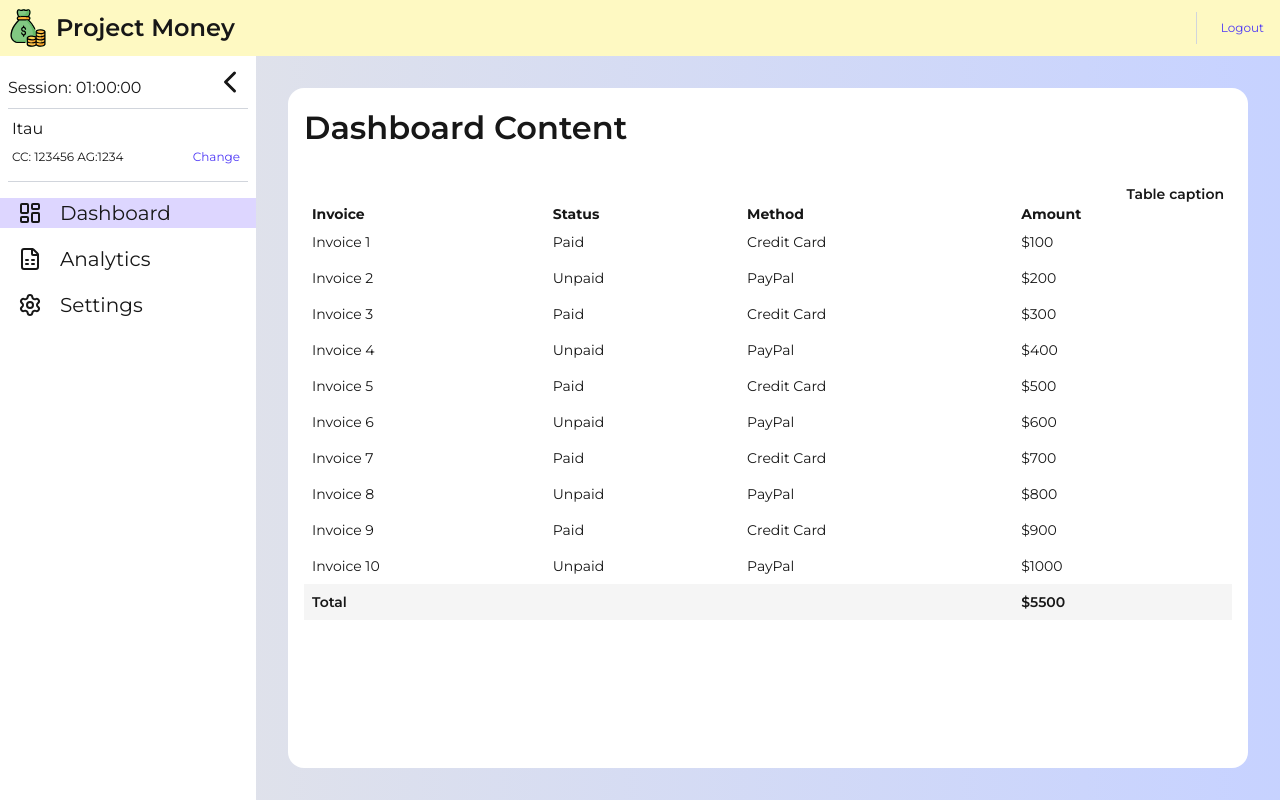
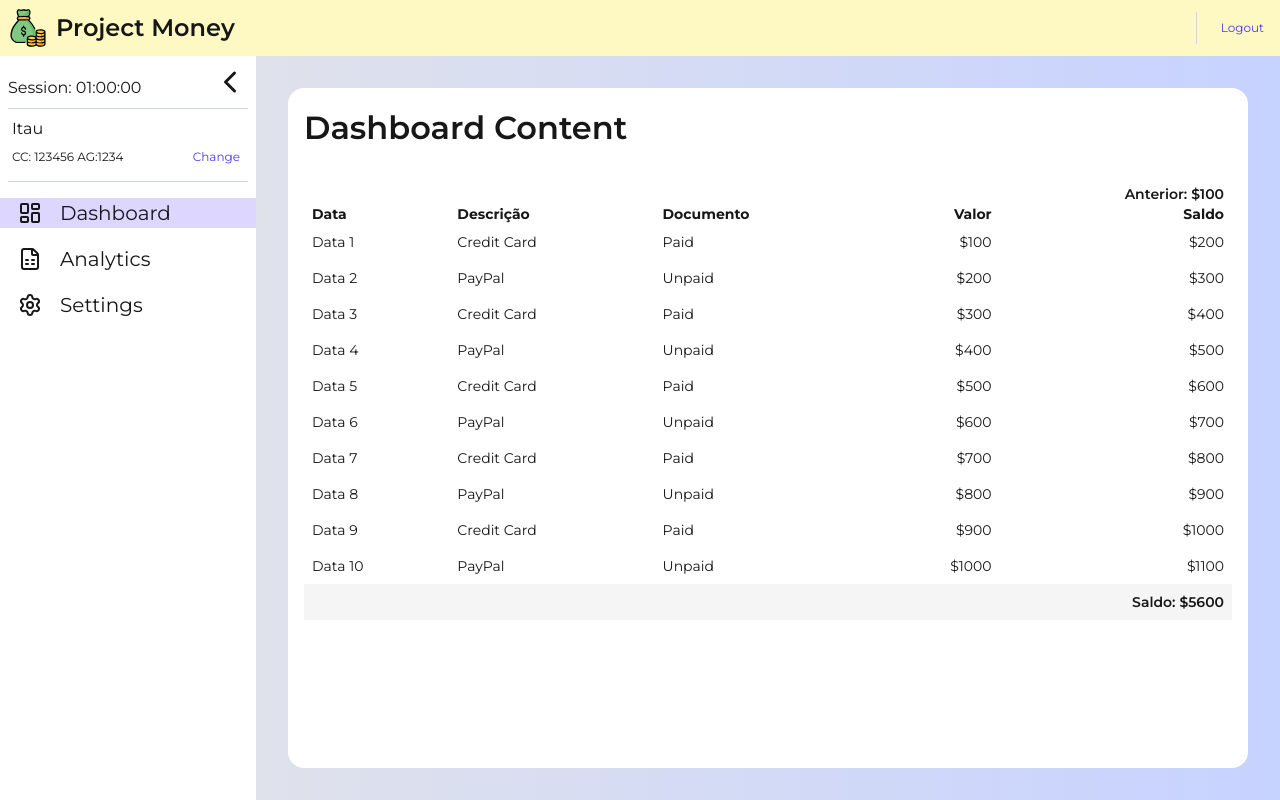
Before and after one commit to dexter2k8/project-money, a Next.js app: page /dashboard in a window 1280 px wide. Built offline with nearby package versions, Linux system fonts and the light colour scheme.

Commit message:
feat: updated table classes and mock column data

```diff
--- a/app/(pages)/dashboard/columns.tsx
+++ b/app/(pages)/dashboard/columns.tsx
@@ -1,37 +1,40 @@
 import { IGridColDef } from "@/components/Table";
 
 interface IInvoice {
-  invoice: string;
-  status: string;
-  method: string;
-  amount: string;
+  date: string;
+  document: string;
+  description: string;
+  value: string;
+  balance: string;
 }
 
 export const columns: IGridColDef<IInvoice>[] = [
   {
-    field: "invoice",
-    headerName: "Invoice",
-    renderFooter: () => "Total",
+    field: "date",
+    headerName: "Data",
+    renderFooter: () => "",
   },
-  { field: "status", headerName: "Status" },
-  { field: "method", headerName: "Method" },
+  { field: "description", headerName: "Descrição" },
+  { field: "document", headerName: "Documento" },
+  { field: "value", headerName: "Valor", className: "text-right" },
   {
-    field: "amount",
-    headerName: "Amount",
-    renderFooter: (rows) =>
-      `$${rows.reduce((acc, r) => acc + Number(r.amount.replace("$", "")), 0)}`,
+    field: "balance",
+    headerName: "Saldo",
+    className: "text-right",
+    renderFooter: (rows) => "Saldo: $5600",
+    // `$${rows.reduce((acc, r) => acc + Number(r.amount.replace("$", "")), 0)}`,
   },
 ];
 
 export const data: IInvoice[] = [
-  { invoice: "Invoice 1", status: "Paid", method: "Credit Card", amount: "$100" },
-  { invoice: "Invoice 2", status: "Unpaid", method: "PayPal", amount: "$200" },
-  { invoice: "Invoice 3", status: "Paid", method: "Credit Card", amount: "$300" },
-  { invoice: "Invoice 4", status: "Unpaid", method: "PayPal", amount: "$400" },
-  { invoice: "Invoice 5", status: "Paid", method: "Credit Card", amount: "$500" },
-  { invoice: "Invoice 6", status: "Unpaid", method: "PayPal", amount: "$600" },
-  { invoice: "Invoice 7", status: "Paid", method: "Credit Card", amount: "$700" },
-  { invoice: "Invoice 8", status: "Unpaid", method: "PayPal", amount: "$800" },
-  { invoice: "Invoice 9", status: "Paid", method: "Credit Card", amount: "$900" },
-  { invoice: "Invoice 10", status: "Unpaid", method: "PayPal", amount: "$1000" },
+  { date: "Data 1", document: "Paid", description: "Credit Card", value: "$100", balance: "$200" },
+  { date: "Data 2", document: "Unpaid", description: "PayPal", value: "$200", balance: "$300" },
+  { date: "Data 3", document: "Paid", description: "Credit Card", value: "$300", balance: "$400" },
+  { date: "Data 4", document: "Unpaid", description: "PayPal", value: "$400", balance: "$500" },
+  { date: "Data 5", document: "Paid", description: "Credit Card", value: "$500", balance: "$600" },
+  { date: "Data 6", document: "Unpaid", description: "PayPal", value: "$600", balance: "$700" },
+  { date: "Data 7", document: "Paid", description: "Credit Card", value: "$700", balance: "$800" },
+  { date: "Data 8", document: "Unpaid", description: "PayPal", value: "$800", balance: "$900" },
+  { date: "Data 9", document: "Paid", description: "Credit Card", value: "$900", balance: "$1000" },
+  { date: "Data 10", document: "Unpaid", description: "PayPal", value: "$1000", balance: "$1100" },
 ];
--- a/app/(pages)/dashboard/page.tsx
+++ b/app/(pages)/dashboard/page.tsx
@@ -6,7 +6,7 @@ export default function Dashboard() {
     <div className="m-8 bg-white w-full rounded-2xl overflow-hidden flex flex-col">
       <h2 className="p-4 shrink-0">Dashboard Content</h2>
       <div className="m-4 flex-1 min-h-0 overflow-auto">
-        <Table columns={columns} rows={data} caption="Table caption" />
+        <Table columns={columns} rows={data} caption="Anterior: $100" />
       </div>
     </div>
   );
--- a/components/Table/components/Body/index.tsx
+++ b/components/Table/components/Body/index.tsx
@@ -1,3 +1,4 @@
+import { cx } from "class-variance-authority";
 import { IGridColDef } from "../..";
 
 interface IBodyProps<T> {
@@ -11,7 +12,7 @@ export default function Body<T>({ rows, columns }: IBodyProps<T>) {
       {rows.map((row, i) => (
         <tr className="border-b border-neutral-200 hover:bg-neutral-100" key={i}>
           {columns.map((col, j) => (
-            <td className="p-2 whitespace-nowrap" key={j}>
+            <td className={cx("p-2 whitespace-nowrap", col.className)} key={j}>
               {col.render ? col.render(row[col.field]) : String(row[col.field])}
             </td>
           ))}
--- a/components/Table/components/Footer/index.tsx
+++ b/components/Table/components/Footer/index.tsx
@@ -1,3 +1,4 @@
+import { cx } from "class-variance-authority";
 import { IGridColDef } from "../..";
 
 export interface IFooter<T> {
@@ -16,11 +17,11 @@ export default function TableFooter<T>({ rows, columns }: IFooter<T>) {
   return (
     <tfoot className="font-semibold bg-neutral-100 sticky bottom-0">
       <tr>
-        <td className="p-2 whitespace-nowrap" colSpan={span}>
+        <td className={"p-2 whitespace-nowrap"} colSpan={span}>
           {columns[firstIndex].renderFooter!(rows)}
         </td>
         {columns.slice(firstIndex + span).map((col, i) => (
-          <td className="p-2 whitespace-nowrap" key={i}>
+          <td className={cx("p-2 whitespace-nowrap", col.className)} key={i}>
             {col.renderFooter ? col.renderFooter(rows) : ""}
           </td>
         ))}
--- a/components/Table/components/Head/index.tsx
+++ b/components/Table/components/Head/index.tsx
@@ -1,9 +1,11 @@
+import { cx } from "class-variance-authority";
 import { IGridColDef } from "../..";
 
 export interface IHeadProps<T> {
   columns: IGridColDef<T>[];
   caption?: string;
 }
+
 export default function Head<T>({ columns, caption }: IHeadProps<T>) {
   return (
     <thead className="h-10 text-left border-b border-neutral-300 sticky top-0 bg-white">
@@ -17,7 +19,7 @@ export default function Head<T>({ columns, caption }: IHeadProps<T>) {
 
       <tr>
         {columns.map((col, i) => (
-          <th className="px-2 whitespace-nowrap" key={i}>
+          <th className={cx("px-2 whitespace-nowrap", col.className)} key={i}>
             {col.renderHeader ? col.renderHeader(col.headerName) : col.headerName}
           </th>
         ))}
--- a/components/Table/index.tsx
+++ b/components/Table/index.tsx
@@ -5,6 +5,7 @@ import Head from "./components/Head";
 export interface IGridColDef<T> {
   field: keyof T;
   headerName: string;
+  className?: string;
   renderHeader?: (value?: string) => React.ReactNode;
   render?: (value: T[keyof T]) => React.ReactNode;
   renderFooter?: (rows: T[]) => React.ReactNode;
```
